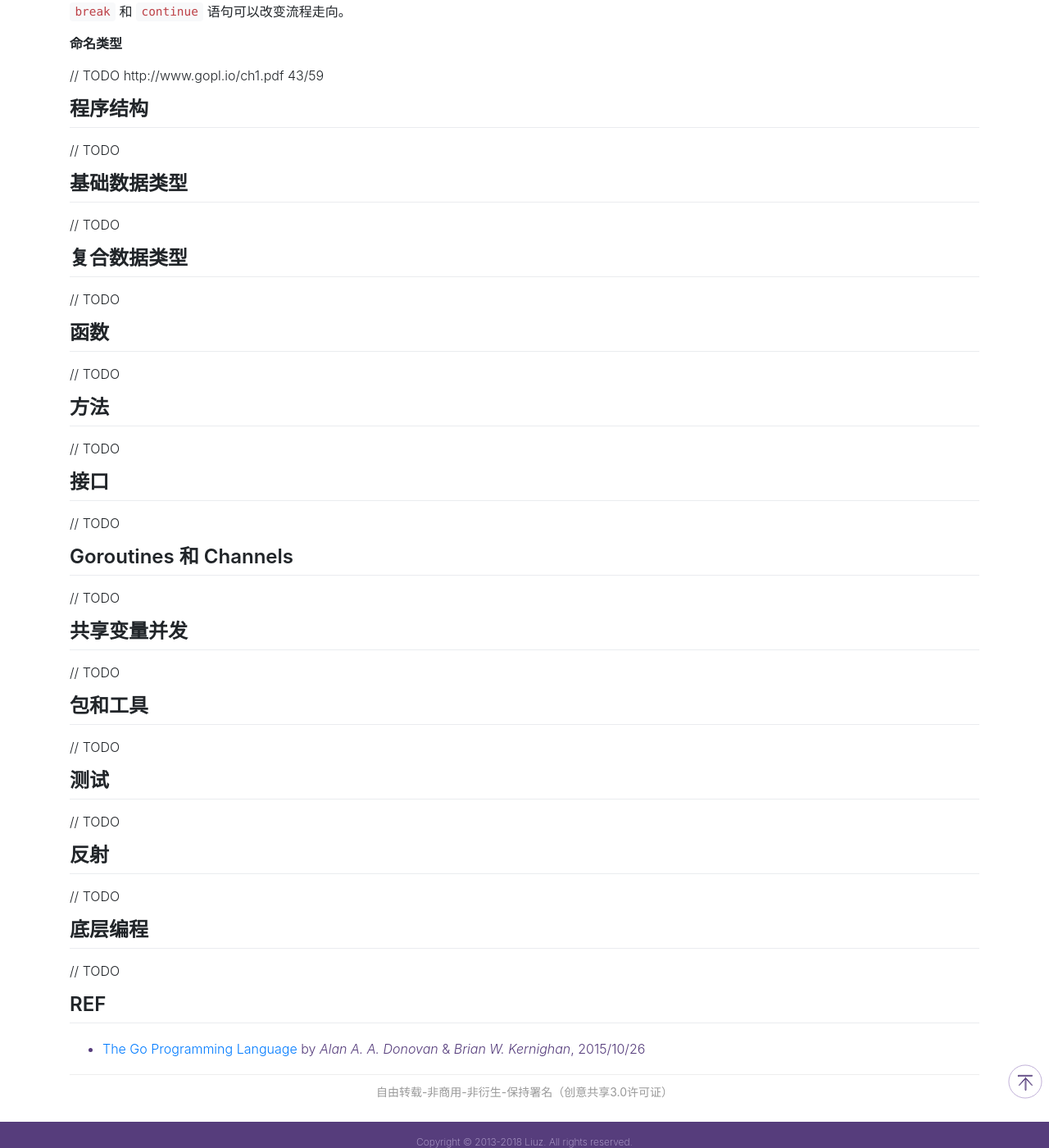
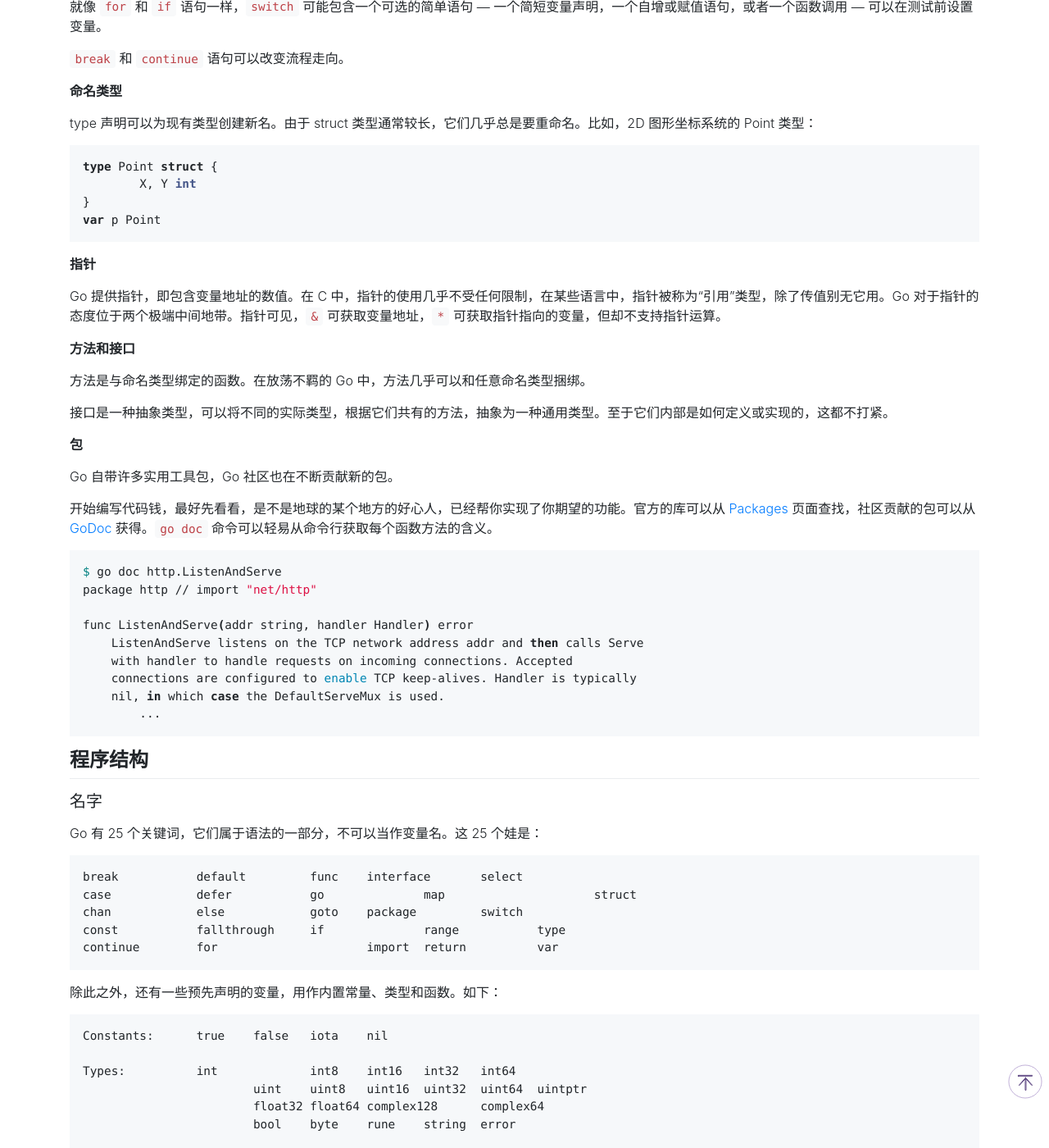
Before and after one commit to liuzhuan/liuzhuan.github.io, a Jekyll site: the page built from _posts/2017-12-14-golang-primer.md, in a window 1280 px wide and 1400 px high, scrolled down 19256 px. Shown: the whole window at 82% size. Built offline with Jekyll 4.4.1, drawn with Linux system fonts in a browser that asks for light colours; nearby versions of some CDN libraries; comment, search, counter and statistics services are not loaded; some of the changed text lies outside the part shown.

Commit message:
adding golang content

````diff
--- a/_posts/2017-12-14-golang-primer.md
+++ b/_posts/2017-12-14-golang-primer.md
@@ -883,9 +883,103 @@ func Signum(x int) int {
 
 **命名类型**
 
-// TODO http://www.gopl.io/ch1.pdf 43/59
+type 声明可以为现有类型创建新名。由于 struct 类型通常较长，它们几乎总是要重命名。比如，2D 图形坐标系统的 Point 类型：
+
+```go
+type Point struct {
+	X, Y int
+}
+var p Point
+```
+
+**指针**
+
+Go 提供指针，即包含变量地址的数值。在 C 中，指针的使用几乎不受任何限制，在某些语言中，指针被称为“引用”类型，除了传值别无它用。Go 对于指针的态度位于两个极端中间地带。指针可见，`&` 可获取变量地址，`*` 可获取指针指向的变量，但却不支持指针运算。
+
+**方法和接口**
+
+方法是与命名类型绑定的函数。在放荡不羁的 Go 中，方法几乎可以和任意命名类型捆绑。
+
+接口是一种抽象类型，可以将不同的实际类型，根据它们共有的方法，抽象为一种通用类型。至于它们内部是如何定义或实现的，这都不打紧。
+
+**包**
+
+Go 自带许多实用工具包，Go 社区也在不断贡献新的包。
+
+开始编写代码钱，最好先看看，是不是地球的某个地方的好心人，已经帮你实现了你期望的功能。官方的库可以从 [Packages](https://golang.org/pkg/) 页面查找，社区贡献的包可以从 [GoDoc](https://godoc.org/) 获得。`go doc` 命令可以轻易从命令行获取每个函数方法的含义。
+
+```sh
+$ go doc http.ListenAndServe
+package http // import "net/http"
+
+func ListenAndServe(addr string, handler Handler) error
+    ListenAndServe listens on the TCP network address addr and then calls Serve
+    with handler to handle requests on incoming connections. Accepted
+    connections are configured to enable TCP keep-alives. Handler is typically
+    nil, in which case the DefaultServeMux is used.
+	...
+```
 
 ## 程序结构
+
+### 名字
+
+Go 有 25 个关键词，它们属于语法的一部分，不可以当作变量名。这 25 个娃是：
+
+```
+break		default		func	interface	select
+case		defer		go		map			struct
+chan		else		goto	package		switch
+const		fallthrough	if		range		type
+continue	for			import	return		var
+```
+
+除此之外，还有一些预先声明的变量，用作内置常量、类型和函数。如下：
+
+```
+Constants:	true	false	iota	nil
+
+Types:		int		int8	int16	int32	int64
+			uint	uint8	uint16	uint32	uint64	uintptr
+			float32	float64	complex128	complex64
+			bool	byte	rune	string	error
+
+Functions:	make	len	cap	new	append	copy	close	delete
+			complex	real	img
+			panic	recover
+```
+
+这些名字不是保留字，可以将其重新赋值。但是一定要明白重新赋值带来的蝴蝶效应。
+
+如果实体在函数内部声明，它就属于函数的局部变量。如果在函数体外声明，它将对包内所有文件可见。名称首字母大小写，决定了它是否可以被包外代码看见。如果名称首字母大写，意味着它将被导出，可以被包外代码访问。比如，`fmt.Printf` 。
+
+Go 语言更青睐“驼峰”写法。
+
+### 声明
+
+有四种主要的声明类型：`var`, `const`, `type`, `func`。
+
+### 变量
+
+声明的通用语法如下：
+
+```go
+var name type = expression
+```
+
+`type` 和 `= expression` 两者不可全部缺席，至少保留一份。
+
+如果 `expression` 省略，变量将被赋予 `type` 类型的“零值”。
+
+零值机制可以确保任何时间变量的值都是合法的。在 Go 中，不存在未初始化变量。
+
+包级变量在 main 之前初始化。局部变量在函数执行过程中初始化。
+
+多个变量还可以被返回多值的函数初始化。比如：
+
+```go
+var f, err = os.Open(name)	// os.Open 返回一个文件和错误对象
+```
 
 // TODO
 
````
